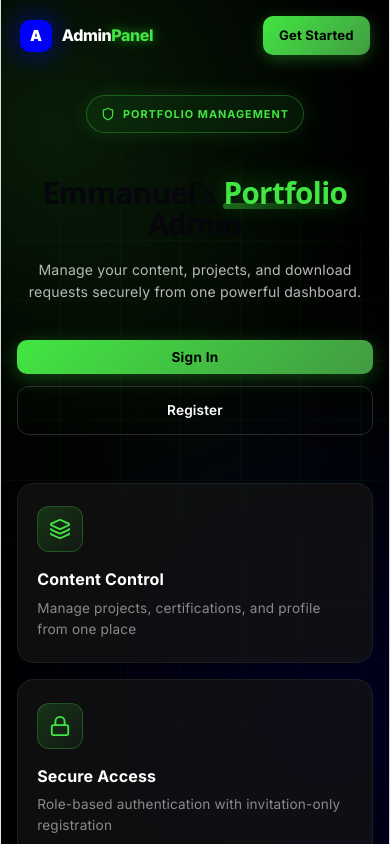
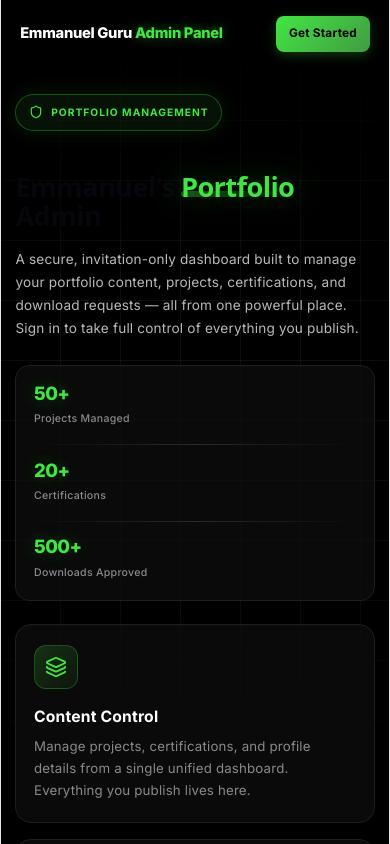
Before and after one commit to EmmanuelMose/MyPortfolioAdminFrontend, a React (Vite) app: page / in a window 390 px wide. Shown: the top 844 px of the page. Built offline with nearby package versions, Linux system fonts and the light colour scheme; no server answers.

Commit message:
Landing page upgrade

```diff
--- a/src/dashboad/pages/LandingPage.css
+++ b/src/dashboad/pages/LandingPage.css
@@ -15,10 +15,25 @@
   box-sizing: border-box;
 }
 
+html,
+body,
+#root {
+  margin: 0;
+  padding: 0;
+  width: 100%;
+  min-height: 100%;
+  background: #000000;
+}
+
+html,
+body {
+  overflow-x: hidden;
+}
+
 .landing-container {
   min-height: 100vh;
   width: 100%;
-  background: var(--background);
+  background: #000000;
   color: var(--text);
   font-family: "Inter", sans-serif;
   position: relative;
@@ -27,46 +42,24 @@
   flex-direction: column;
 }
 
-.landing-bg-glow {
-  position: fixed;
-  inset: 0;
-  background:
-    radial-gradient(circle at 15% 15%, rgba(66, 230, 66, 0.16) 0%, transparent 40%),
-    radial-gradient(circle at 85% 85%, rgba(0, 0, 255, 0.16) 0%, transparent 45%),
-    radial-gradient(circle at 50% 50%, rgba(66, 155, 66, 0.06) 0%, transparent 60%);
-  pointer-events: none;
-  z-index: 0;
-  animation: glowPulse 8s ease-in-out infinite;
-}
-
-@keyframes glowPulse {
-  0%,
-  100% {
-    opacity: 1;
-  }
-  50% {
-    opacity: 0.7;
-  }
-}
-
 .landing-grid {
   position: fixed;
   inset: 0;
   background-image:
-    linear-gradient(rgba(66, 230, 66, 0.04) 1px, transparent 1px),
-    linear-gradient(90deg, rgba(66, 230, 66, 0.04) 1px, transparent 1px);
+    linear-gradient(rgba(255, 255, 255, 0.05) 1px, transparent 1px),
+    linear-gradient(90deg, rgba(255, 255, 255, 0.05) 1px, transparent 1px);
   background-size: 60px 60px;
   pointer-events: none;
   z-index: 0;
-  mask-image: radial-gradient(circle at center, black 40%, transparent 80%);
-  -webkit-mask-image: radial-gradient(circle at center, black 40%, transparent 80%);
+  mask-image: radial-gradient(circle at center, black 35%, transparent 85%);
+  -webkit-mask-image: radial-gradient(circle at center, black 35%, transparent 85%);
 }
 
 .landing-header {
   display: flex;
   align-items: center;
   justify-content: space-between;
-  padding: 1.5rem 3rem;
+  padding: 1.2rem 1.5rem;
   position: relative;
   z-index: 2;
   animation: slideDown 0.6s ease;
@@ -86,126 +79,87 @@
 .landing-logo {
   display: flex;
   align-items: center;
-  gap: 0.6rem;
-}
-
-.landing-logo-mark {
-  display: flex;
-  align-items: center;
-  justify-content: center;
-  width: 38px;
-  height: 38px;
-  border-radius: 10px;
-  background: var(--logo);
-  color: #ffffff;
-  font-weight: 900;
-  font-size: 1.1rem;
-  box-shadow: 0 0 25px rgba(0, 0, 255, 0.6);
-  animation: logoPulse 3s ease-in-out infinite;
-}
-
-@keyframes logoPulse {
-  0%,
-  100% {
-    box-shadow: 0 0 25px rgba(0, 0, 255, 0.6);
-  }
-  50% {
-    box-shadow: 0 0 40px rgba(0, 0, 255, 0.9);
-  }
 }
 
 .landing-logo-text {
-  font-size: 1.15rem;
+  font-size: 1.05rem;
   font-weight: 800;
-  letter-spacing: -0.4px;
+  letter-spacing: -0.3px;
   color: var(--text);
 }
 
 .landing-logo-accent {
   color: var(--primary);
-  text-shadow: 0 0 12px rgba(66, 230, 66, 0.6);
-}
-
-.landing-nav {
-  display: flex;
-  align-items: center;
-  gap: 1rem;
-}
-
-.landing-nav-link {
-  color: #b8b8b8;
-  text-decoration: none;
-  font-size: 0.9rem;
-  font-weight: 500;
-  transition: color 0.3s ease;
-}
-
-.landing-nav-link:hover {
-  color: var(--primary);
+  text-shadow: 0 0 12px rgba(66, 230, 66, 0.5);
 }
 
 .landing-nav-btn {
-  padding: 0.55rem 1.2rem;
-  border-radius: 10px;
+  padding: 0.45rem 0.9rem;
+  border-radius: 8px;
   background: linear-gradient(135deg, var(--primary), var(--secondary));
   color: #000000;
   text-decoration: none;
-  font-size: 0.88rem;
+  font-size: 0.78rem;
   font-weight: 700;
+  letter-spacing: 0.2px;
   transition: all 0.3s cubic-bezier(0.16, 1, 0.3, 1);
-  box-shadow: 0 4px 16px rgba(66, 230, 66, 0.3);
+  box-shadow: 0 3px 12px rgba(66, 230, 66, 0.25);
 }
 
 .landing-nav-btn:hover {
   transform: translateY(-2px);
-  box-shadow: 0 8px 28px rgba(66, 230, 66, 0.5);
+  box-shadow: 0 6px 20px rgba(66, 230, 66, 0.45);
+}
+
+.landing-main {
+  flex: 1;
+  position: relative;
+  z-index: 1;
+  width: 100%;
+  max-width: 980px;
+  margin: 0 auto;
+  padding: 0 1.25rem;
 }
 
 .landing-hero {
-  flex: 1;
-  display: flex;
-  flex-direction: column;
-  align-items: center;
-  justify-content: center;
-  text-align: center;
-  padding: 3rem 1.5rem;
-  position: relative;
-  z-index: 1;
-  max-width: 1100px;
-  margin: 0 auto;
-  width: 100%;
+  max-width: 100%;
+  margin: 0;
+  padding: 3rem 0 2.5rem;
+  text-align: left;
 }
 
 .landing-badge {
   display: inline-flex;
   align-items: center;
   gap: 0.5rem;
-  padding: 0.5rem 1.1rem;
+  padding: 0.45rem 1rem;
   border-radius: 50px;
   background: rgba(66, 230, 66, 0.08);
   border: 1px solid rgba(66, 230, 66, 0.3);
   color: var(--primary);
-  font-size: 0.75rem;
+  font-size: 0.72rem;
   font-weight: 700;
-  letter-spacing: 1.5px;
-  margin-bottom: 1.5rem;
+  letter-spacing: 1.4px;
+  margin-bottom: 1.3rem;
   animation: fadeInUp 0.7s ease;
   box-shadow: 0 0 20px rgba(66, 230, 66, 0.12);
 }
 
 .landing-title {
-  font-size: 3.5rem;
+  font-size: 3rem;
   font-weight: 900;
-  line-height: 1.05;
-  letter-spacing: -2px;
-  margin-bottom: 1.2rem;
+  line-height: 1.08;
+  letter-spacing: -1.8px;
+  margin-bottom: 1.1rem;
+  text-align: left;
   animation: fadeInUp 0.7s ease 0.1s both;
 }
 
 .landing-title span {
   color: var(--primary);
-  text-shadow: 0 0 30px rgba(66, 230, 66, 0.5);
+  text-shadow: 0 0 30px rgba(66, 230, 66, 0.4);
   position: relative;
+  display: inline-block;
 }
 
 .landing-title span::after {
@@ -217,15 +171,15 @@
   height: 6px;
   background: linear-gradient(90deg, var(--primary), transparent);
   border-radius: 3px;
-  opacity: 0.4;
+  opacity: 0.35;
 }
 
 .landing-description {
-  font-size: 1.05rem;
+  font-size: 0.98rem;
   color: #b8b8b8;
-  max-width: 600px;
-  line-height: 1.6;
-  margin-bottom: 2rem;
+  line-height: 1.75;
+  margin-bottom: 2.2rem;
+  text-align: left;
   animation: fadeInUp 0.7s ease 0.2s both;
 }
 
@@ -240,84 +194,57 @@
   }
 }
 
-.landing-actions {
+.landing-stats {
   display: flex;
-  gap: 1rem;
-  margin-bottom: 4rem;
+  align-items: center;
+  gap: 1.8rem;
+  padding: 1.2rem 1.5rem;
+  border-radius: 14px;
+  background: rgba(15, 15, 15, 0.7);
+  border: 1px solid #1e1e1e;
   animation: fadeInUp 0.7s ease 0.3s both;
-  flex-wrap: wrap;
-  justify-content: center;
 }
 
-.btn-primary {
-  padding: 0.9rem 2.2rem;
-  border-radius: 12px;
-  background: linear-gradient(135deg, var(--primary), var(--secondary));
-  color: #000000;
-  text-decoration: none;
-  font-size: 0.95rem;
-  font-weight: 700;
-  letter-spacing: 0.3px;
-  transition: all 0.4s cubic-bezier(0.16, 1, 0.3, 1);
-  box-shadow: 0 4px 20px rgba(66, 230, 66, 0.3);
-  position: relative;
-  overflow: hidden;
-  display: inline-flex;
-  align-items: center;
-  justify-content: center;
+.landing-stat {
+  display: flex;
+  flex-direction: column;
+  gap: 0.15rem;
 }
 
-.btn-primary::before {
-  content: "";
-  position: absolute;
-  top: 0;
-  left: -100%;
-  width: 100%;
-  height: 100%;
-  background: linear-gradient(90deg, transparent, rgba(255, 255, 255, 0.35), transparent);
-  transition: left 0.6s ease;
+.landing-stat-value {
+  font-size: 1.35rem;
+  font-weight: 800;
+  color: var(--primary);
+  letter-spacing: -0.5px;
+  text-shadow: 0 0 18px rgba(66, 230, 66, 0.3);
 }
 
-.btn-primary:hover {
-  transform: translateY(-3px);
-  box-shadow: 0 10px 38px rgba(66, 230, 66, 0.5);
+.landing-stat-label {
+  font-size: 0.7rem;
+  color: #8a8a8a;
+  font-weight: 500;
+  letter-spacing: 0.3px;
 }
 
-.btn-primary:hover::before {
-  left: 100%;
-}
-
-.btn-secondary {
-  padding: 0.9rem 2.2rem;
-  border-radius: 12px;
-  background: transparent;
-  border: 1.5px solid #2a2a2a;
-  color: var(--text);
-  text-decoration: none;
-  font-size: 0.95rem;
-  font-weight: 600;
-  transition: all 0.3s cubic-bezier(0.16, 1, 0.3, 1);
-}
-
-.btn-secondary:hover {
-  border-color: var(--primary);
-  color: var(--primary);
-  transform: translateY(-3px);
-  box-shadow: 0 8px 28px rgba(66, 230, 66, 0.16);
+.landing-stat-divider {
+  width: 1px;
+  height: 32px;
+  background: linear-gradient(180deg, transparent, #2a2a2a, transparent);
+  flex-shrink: 0;
 }
 
 .landing-features {
   display: grid;
   grid-template-columns: repeat(3, 1fr);
-  gap: 1.5rem;
-  width: 100%;
+  gap: 1.4rem;
+  padding-bottom: 3.5rem;
   animation: fadeInUp 0.7s ease 0.4s both;
 }
 
 .landing-feature {
-  padding: 1.8rem 1.4rem;
+  padding: 1.6rem 1.3rem;
   border-radius: 16px;
-  background: rgba(20, 20, 20, 0.7);
+  background: rgba(15, 15, 15, 0.7);
   border: 1px solid #1e1e1e;
   transition: all 0.4s cubic-bezier(0.16, 1, 0.3, 1);
   position: relative;
@@ -348,14 +275,15 @@
   display: flex;
   align-items: center;
   justify-content: center;
-  width: 46px;
-  height: 46px;
+  width: 44px;
+  height: 44px;
   border-radius: 12px;
   background: linear-gradient(135deg, rgba(66, 230, 66, 0.18), rgba(66, 155, 66, 0.08));
   border: 1px solid rgba(66, 230, 66, 0.25);
   color: var(--primary);
   margin-bottom: 1rem;
   transition: all 0.4s ease;
+  position: relative;
 }
 
 .landing-feature:hover .landing-feature-icon {
@@ -364,22 +292,24 @@
 }
 
 .landing-feature h3 {
-  font-size: 1rem;
+  font-size: 0.98rem;
   font-weight: 700;
   color: var(--text);
-  margin-bottom: 0.4rem;
+  margin-bottom: 0.45rem;
   position: relative;
+  text-align: left;
 }
 
 .landing-feature p {
-  font-size: 0.85rem;
+  font-size: 0.83rem;
   color: #8a8a8a;
-  line-height: 1.55;
+  line-height: 1.65;
   position: relative;
+  text-align: left;
 }
 
 .landing-footer {
-  padding: 1.5rem 2rem;
+  padding: 1.3rem 1.5rem;
   border-top: 1px solid #1e1e1e;
   text-align: center;
   position: relative;
@@ -387,16 +317,16 @@
 }
 
 .landing-footer p {
-  font-size: 0.8rem;
+  font-size: 0.78rem;
   color: #6a6a6a;
 }
 
 @media (max-width: 900px) {
+  .landing-hero {
+    padding: 2.5rem 0 2rem;
+  }
   .landing-title {
-    font-size: 2.8rem;
-  }
-  .landing-header {
-    padding: 1.2rem 1.5rem;
+    font-size: 2.5rem;
   }
 }
 
@@ -405,79 +335,84 @@
     padding: 1rem 1.2rem;
   }
   .landing-logo-text {
-    font-size: 1rem;
-  }
-  .landing-logo-mark {
-    width: 32px;
-    height: 32px;
-    font-size: 0.95rem;
-  }
-  .landing-nav-link {
-    display: none;
+    font-size: 0.92rem;
   }
   .landing-nav-btn {
-    padding: 0.5rem 1rem;
-    font-size: 0.82rem;
+    padding: 0.4rem 0.8rem;
+    font-size: 0.74rem;
+  }
+  .landing-main {
+    padding: 0 1.1rem;
   }
   .landing-hero {
-    padding: 2rem 1.2rem;
+    padding: 2rem 0 1.8rem;
   }
   .landing-title {
-    font-size: 2.2rem;
+    font-size: 2rem;
     letter-spacing: -1px;
   }
   .landing-description {
-    font-size: 0.95rem;
+    font-size: 0.9rem;
+    line-height: 1.7;
+    margin-bottom: 1.8rem;
   }
-  .landing-actions {
-    margin-bottom: 3rem;
-    width: 100%;
+  .landing-stats {
+    gap: 1.2rem;
+    padding: 1rem 1.1rem;
+    flex-wrap: wrap;
   }
-  .btn-primary,
-  .btn-secondary {
-    padding: 0.8rem 1.6rem;
-    font-size: 0.88rem;
-    flex: 1;
-    max-width: 220px;
+  .landing-stat-value {
+    font-size: 1.15rem;
+  }
+  .landing-stat-label {
+    font-size: 0.66rem;
+  }
+  .landing-stat-divider {
+    height: 26px;
   }
   .landing-features {
     grid-template-columns: 1fr;
     gap: 1rem;
+    padding-bottom: 2.5rem;
   }
 }
 
 @media (max-width: 480px) {
+  .landing-main {
+    padding: 0 0.9rem;
+  }
   .landing-hero {
-    padding: 1.5rem 1rem;
+    padding: 1.6rem 0 1.4rem;
   }
   .landing-badge {
-    font-size: 0.68rem;
-    padding: 0.4rem 0.9rem;
+    font-size: 0.64rem;
+    padding: 0.38rem 0.8rem;
     letter-spacing: 1px;
   }
   .landing-title {
-    font-size: 1.85rem;
+    font-size: 1.7rem;
     letter-spacing: -0.6px;
   }
   .landing-description {
-    font-size: 0.88rem;
+    font-size: 0.85rem;
+    line-height: 1.7;
+    margin-bottom: 1.5rem;
   }
-  .btn-primary,
-  .btn-secondary {
-    padding: 0.75rem 1.4rem;
-    font-size: 0.85rem;
+  .landing-stats {
+    flex-direction: column;
+    align-items: flex-start;
+    gap: 0.85rem;
+    padding: 1rem 1.1rem;
+  }
+  .landing-stat-divider {
     width: 100%;
-    max-width: 100%;
-  }
-  .landing-actions {
-    flex-direction: column;
-    width: 100%;
-    gap: 0.7rem;
+    height: 1px;
+    background: linear-gradient(90deg, transparent, #2a2a2a, transparent);
   }
   .landing-feature {
-    padding: 1.4rem 1.2rem;
+    padding: 1.3rem 1.1rem;
   }
   .landing-footer p {
-    font-size: 0.72rem;
+    font-size: 0.7rem;
   }
 }
--- a/src/dashboad/pages/LandingPage.tsx
+++ b/src/dashboad/pages/LandingPage.tsx
@@ -5,54 +5,89 @@ import "./LandingPage.css";
 const LandingPage = () => {
   return (
     <div className="landing-container">
-      <div className="landing-bg-glow" />
       <div className="landing-grid" />
 
       <header className="landing-header">
         <div className="landing-logo">
-          <span className="landing-logo-mark">A</span>
           <span className="landing-logo-text">
-            Admin<span className="landing-logo-accent">Panel</span>
+            Emmanuel Guru <span className="landing-logo-accent">Admin Panel</span>
           </span>
         </div>
-        <nav className="landing-nav">
-          <Link to="/login" className="landing-nav-link">Sign In</Link>
-          <Link to="/register" className="landing-nav-btn">Get Started</Link>
-        </nav>
+        <Link to="/register" className="landing-nav-btn">
+          Get Started
+        </Link>
       </header>
 
-      <main className="landing-hero">
-        <div className="landing-badge">
-          <Shield size={14} /> PORTFOLIO MANAGEMENT
-        </div>
-        <h1 className="landing-title">
-          Emmanuel&apos;s <span>Portfolio</span> Admin
-        </h1>
-        <p className="landing-description">
-          Manage your content, projects, and download requests securely from one powerful dashboard.
-        </p>
-        <div className="landing-actions">
-          <Link to="/login" className="btn-primary">Sign In</Link>
-          <Link to="/register" className="btn-secondary">Register</Link>
-        </div>
+      <main className="landing-main">
+        <section className="landing-hero">
+          <div className="landing-badge">
+            <Shield size={14} />
+            PORTFOLIO MANAGEMENT
+          </div>
 
-        <div className="landing-features">
+          <h1 className="landing-title">
+            Emmanuel&apos;s <span>Portfolio</span> Admin
+          </h1>
+
+          <p className="landing-description">
+            A secure, invitation-only dashboard built to manage your portfolio
+            content, projects, certifications, and download requests — all from
+            one powerful place. Sign in to take full control of everything you
+            publish.
+          </p>
+
+          <div className="landing-stats">
+            <div className="landing-stat">
+              <span className="landing-stat-value">50+</span>
+              <span className="landing-stat-label">Projects Managed</span>
+            </div>
+            <div className="landing-stat-divider" />
+            <div className="landing-stat">
+              <span className="landing-stat-value">20+</span>
+              <span className="landing-stat-label">Certifications</span>
+            </div>
+            <div className="landing-stat-divider" />
+            <div className="landing-stat">
+              <span className="landing-stat-value">500+</span>
+              <span className="landing-stat-label">Downloads Approved</span>
+            </div>
+          </div>
+        </section>
+
+        <section className="landing-features">
           <div className="landing-feature">
-            <div className="landing-feature-icon"><Layers size={22} /></div>
+            <div className="landing-feature-icon">
+              <Layers size={22} />
+            </div>
             <h3>Content Control</h3>
-            <p>Manage projects, certifications, and profile from one place</p>
+            <p>
+              Manage projects, certifications, and profile details from a
+              single unified dashboard. Everything you publish lives here.
+            </p>
           </div>
+
           <div className="landing-feature">
-            <div className="landing-feature-icon"><Lock size={22} /></div>
+            <div className="landing-feature-icon">
+              <Lock size={22} />
+            </div>
             <h3>Secure Access</h3>
-            <p>Role-based authentication with invitation-only registration</p>
+            <p>
+              Role-based authentication with invitation-only registration so
+              only trusted admins can reach sensitive areas.
+            </p>
           </div>
+
           <div className="landing-feature">
-            <div className="landing-feature-icon"><Activity size={22} /></div>
+            <div className="landing-feature-icon">
+              <Activity size={22} />
+            </div>
             <h3>Activity Logs</h3>
-            <p>Track every action taken across the admin panel</p>
+            <p>
+              Every login, edit, and download approval is tracked so you always
+              know exactly what changed and who did it.
+            </p>
           </div>
-        </div>
+        </section>
       </main>
 
       <footer className="landing-footer">
```
